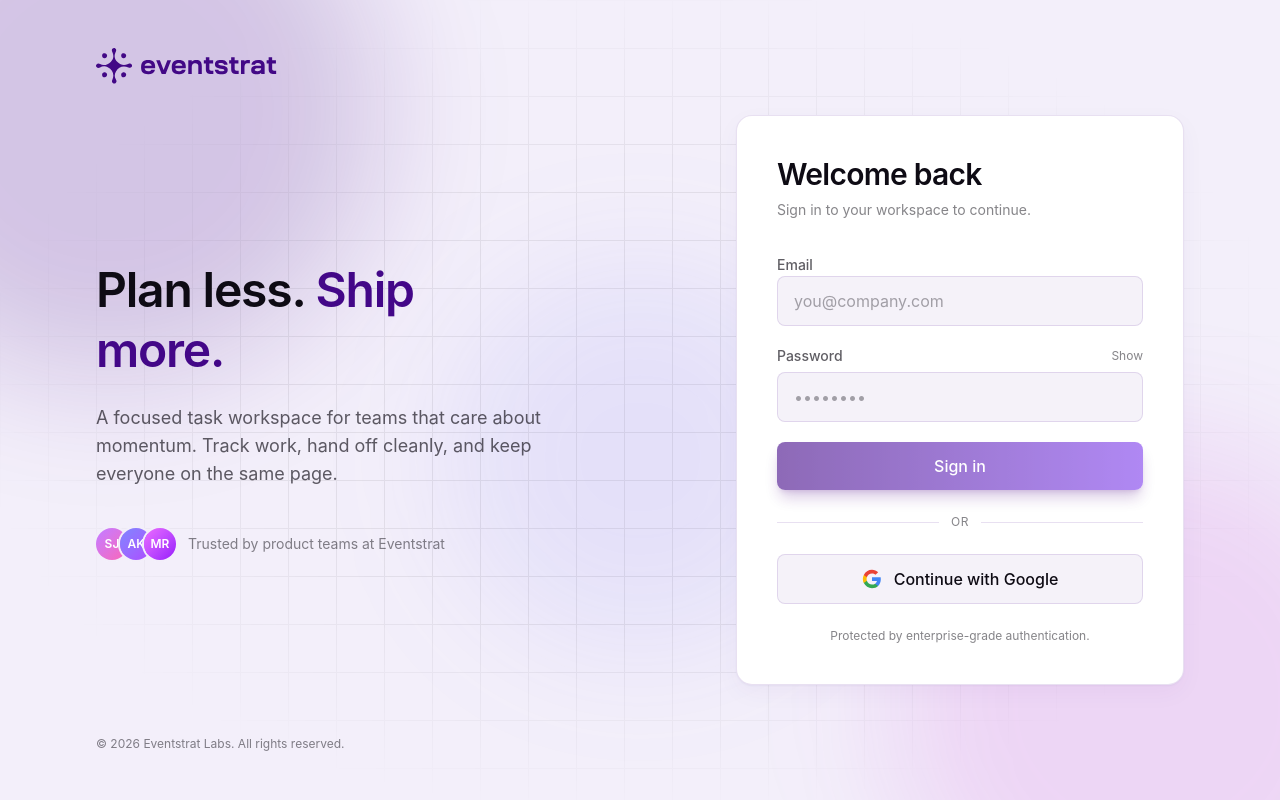
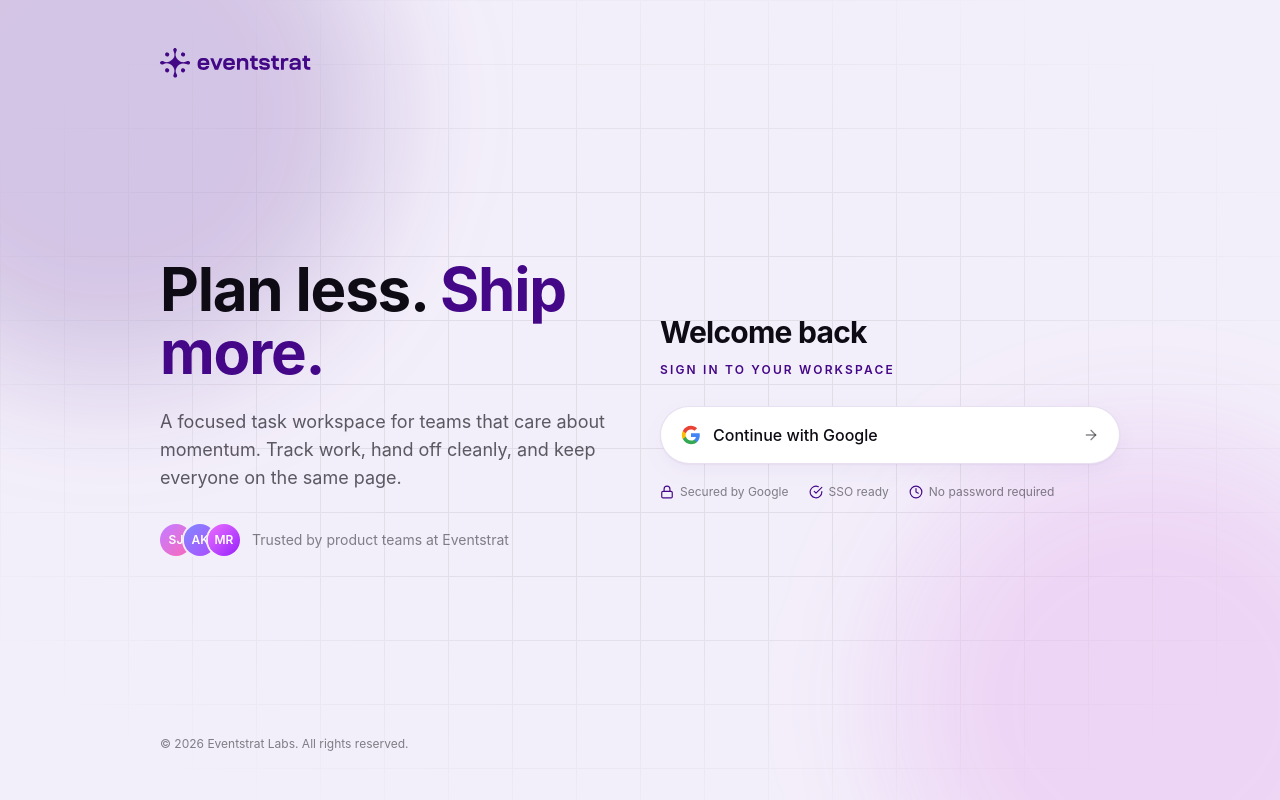
Before and after one commit to Dhruv1238/task-manager-es, a React (Vite) app: page /login in a window 1280 px wide. Built offline with nearby package versions, Linux system fonts and the light colour scheme; no server answers; the database is empty.

Commit message:
FEAT: Enhanced Login UI

```diff
--- a/src/index.css
+++ b/src/index.css
@@ -89,6 +89,27 @@
   --color-tone-pink-bg: rgb(236 72 153 / 0.18);
   --color-tone-pink-fg: #fbcfe8;
   --color-tone-pink-bd: rgb(244 114 182 / 0.45);
+}
+
+/* Slow drifting mesh-gradient orbs for the sign-in screen. */
+@keyframes mesh-drift-a {
+  0%, 100% { transform: translate3d(0, 0, 0) scale(1); }
+  33%      { transform: translate3d(8%, 6%, 0) scale(1.08); }
+  66%      { transform: translate3d(-6%, 12%, 0) scale(0.96); }
+}
+@keyframes mesh-drift-b {
+  0%, 100% { transform: translate3d(0, 0, 0) scale(1); }
+  50%      { transform: translate3d(-12%, -8%, 0) scale(1.12); }
+}
+@keyframes mesh-drift-c {
+  0%, 100% { transform: translate3d(-50%, 0, 0) scale(1); }
+  50%      { transform: translate3d(-42%, 14%, 0) scale(1.18); }
+}
+.animate-mesh-a { animation: mesh-drift-a 22s ease-in-out infinite; }
+.animate-mesh-b { animation: mesh-drift-b 28s ease-in-out infinite; }
+.animate-mesh-c { animation: mesh-drift-c 18s ease-in-out infinite; }
+@media (prefers-reduced-motion: reduce) {
+  .animate-mesh-a, .animate-mesh-b, .animate-mesh-c { animation: none; }
 }
 
 .light {
--- a/src/pages/Login.tsx
+++ b/src/pages/Login.tsx
@@ -33,6 +33,9 @@ function friendlyError(err: unknown): string | null {
   }
   return err instanceof Error ? err.message : 'Something went wrong.'
 }
+
+// Flip to `true` to re-enable email/password sign-in alongside Google.
+const SHOW_EMAIL_PASSWORD_LOGIN = false
 
 export default function Login() {
   const { user, signIn, signInWithGoogle, signInError, clearSignInError } = useAuth()
@@ -81,63 +84,64 @@ export default function Login() {
 
   return (
     <div className="relative min-h-screen overflow-hidden bg-canvas text-fg">
-      {/* Ambient gradient orbs */}
+      {/* Ambient gradient orbs (matches other shell screens) */}
       <div className="pointer-events-none absolute -left-40 -top-40 h-135 w-135 rounded-full bg-orb-a blur-3xl" />
       <div className="pointer-events-none absolute -bottom-40 -right-32 h-130 w-130 rounded-full bg-orb-b blur-3xl" />
-      <div className="pointer-events-none absolute left-1/2 top-1/3 h-95 w-95 -translate-x-1/2 rounded-full bg-orb-c blur-3xl" />
 
       {/* Subtle grid */}
       <div
+        aria-hidden="true"
         className="pointer-events-none absolute inset-0 opacity-[0.07]"
         style={{
           backgroundImage:
             'linear-gradient(var(--color-fg) 1px, transparent 1px), linear-gradient(90deg, var(--color-fg) 1px, transparent 1px)',
-          backgroundSize: '48px 48px',
-          maskImage: 'radial-gradient(ellipse at center, black 40%, transparent 75%)',
+          backgroundSize: '64px 64px',
+          maskImage: 'radial-gradient(ellipse at center, black 35%, transparent 85%)',
         }}
       />
 
-      <div className="relative z-10 grid min-h-screen lg:grid-cols-2">
-        {/* Left: brand panel */}
-        <div className="hidden p-6 sm:p-10 lg:flex lg:justify-center">
-          <div className="flex w-full max-w-md flex-col justify-between py-2">
-            <Logo height={36} className="self-start" />
-            <div className="space-y-6">
-              <h1 className="text-5xl font-semibold leading-tight tracking-tight">
+      <div className="relative z-10 grid min-h-screen grid-rows-[auto_1fr_auto] gap-10 p-6 sm:p-8 lg:px-24 lg:py-12 xl:px-40">
+        <header className="flex items-center justify-between">
+          <Logo height={30} />
+        </header>
+
+          <main className="grid items-center gap-12 lg:grid-cols-12 lg:gap-10">
+            {/* Display headline */}
+            <div className="lg:col-span-6">
+              <h1 className="text-[clamp(2rem,5vw,3.75rem)] font-bold leading-[1.05] tracking-[-0.02em]">
                 Plan less. <span className="text-brand">Ship more.</span>
               </h1>
-              <p className="text-lg text-fg-muted">
+              <p className="mt-6 max-w-md text-base text-fg-muted sm:text-lg">
                 A focused task workspace for teams that care about momentum. Track work, hand off
                 cleanly, and keep everyone on the same page.
               </p>
-              <div className="flex items-center gap-3 pt-4">
+              <div className="mt-8 flex items-center gap-3">
                 <div className="flex -space-x-2">
-                  <div className="flex h-8 w-8 items-center justify-center rounded-full bg-linear-to-br from-purple-400 to-pink-400 text-xs font-semibold text-white ring-2 ring-canvas">SJ</div>
-                  <div className="flex h-8 w-8 items-center justify-center rounded-full bg-linear-to-br from-indigo-400 to-purple-500 text-xs font-semibold text-white ring-2 ring-canvas">AK</div>
-                  <div className="flex h-8 w-8 items-center justify-center rounded-full bg-linear-to-br from-fuchsia-400 to-purple-600 text-xs font-semibold text-white ring-2 ring-canvas">MR</div>
+                  <div className="flex h-8 w-8 items-center justify-center rounded-full bg-linear-to-br from-purple-400 to-pink-400 text-xs font-semibold text-white ring-2 ring-canvas">
+                    SJ
+                  </div>
+                  <div className="flex h-8 w-8 items-center justify-center rounded-full bg-linear-to-br from-indigo-400 to-purple-500 text-xs font-semibold text-white ring-2 ring-canvas">
+                    AK
+                  </div>
+                  <div className="flex h-8 w-8 items-center justify-center rounded-full bg-linear-to-br from-fuchsia-400 to-purple-600 text-xs font-semibold text-white ring-2 ring-canvas">
+                    MR
+                  </div>
                 </div>
                 <p className="text-sm text-fg-subtle">Trusted by product teams at Eventstrat</p>
               </div>
             </div>
-            <p className="text-xs text-fg-subtle">© {new Date().getFullYear()} Eventstrat Labs. All rights reserved.</p>
-          </div>
-        </div>
 
-        {/* Right: form panel */}
-        <div className="flex items-center justify-center p-6 sm:p-10">
-          <div className="w-full max-w-md">
-            <div className="mb-8 flex justify-center lg:hidden">
-              <Logo height={32} />
-            </div>
-
-            <div className="rounded-2xl border border-line bg-card p-8 shadow-2xl backdrop-blur-xl sm:p-10">
-              <div className="mb-8">
-                <h2 className="text-3xl font-semibold tracking-tight">Welcome back</h2>
-                <p className="mt-2 text-sm text-fg-subtle">
-                  Sign in to your workspace to continue.
+            {/* Sign-in column — vertically centered alongside headline */}
+            <div className="lg:col-span-6">
+              <div className="w-full max-w-xl lg:ml-auto">
+                <h2 className="text-2xl font-bold tracking-tight sm:text-3xl">
+                  Welcome back
+                </h2>
+                <p className="mt-3 text-xs font-semibold uppercase tracking-[0.18em] text-brand">
+                  Sign in to your workspace
                 </p>
-              </div>
-
+                {SHOW_EMAIL_PASSWORD_LOGIN && (
+                  <>
                     <form
                       onSubmit={(e) => {
                         e.preventDefault()
@@ -187,15 +191,6 @@ export default function Login() {
                         />
                       </div>
 
-                {displayedError && (
-                  <div
-                    role="alert"
-                    className="pill-danger rounded-lg border px-4 py-3 text-sm"
-                  >
-                    {displayedError}
-                  </div>
-                )}
-
                       <button
                         type="submit"
                         disabled={submitting || googleSubmitting || !email || !password}
@@ -219,41 +214,82 @@ export default function Login() {
                       <span className="text-xs uppercase tracking-wider text-fg-subtle">or</span>
                       <div className="h-px flex-1 bg-line" />
                     </div>
+                  </>
+                )}
+
+                {displayedError && (
+                  <div
+                    role="alert"
+                    className="mt-6 rounded-xl border border-tone-danger-bd bg-tone-danger-bg px-4 py-3 text-sm text-tone-danger-fg"
+                  >
+                    {displayedError}
+                  </div>
+                )}
 
                 <button
                   type="button"
                   onClick={onGoogleSignIn}
                   disabled={submitting || googleSubmitting}
-                className="flex w-full items-center justify-center gap-3 rounded-lg border border-line bg-fill-2 px-4 py-3 font-medium text-fg transition hover:bg-fill-3 focus:border-brand-edge focus:ring-2 focus:ring-brand-ring disabled:cursor-not-allowed disabled:opacity-60"
+                  className="group relative mt-7 flex w-full items-center justify-between gap-3 rounded-full border border-line bg-surface px-5 py-4 text-base font-medium text-fg shadow-[0_8px_24px_-12px_rgba(0,0,0,0.4)] transition-all duration-300 hover:-translate-y-0.5 hover:border-brand-edge hover:bg-elevated hover:shadow-[0_18px_40px_-12px_var(--color-brand-ring)] focus:outline-none focus:ring-2 focus:ring-brand-ring focus:ring-offset-2 focus:ring-offset-canvas disabled:cursor-not-allowed disabled:opacity-60 disabled:hover:translate-y-0"
                 >
+                  <span className="flex items-center gap-3">
                     {googleSubmitting ? (
-                  <>
-                    <span className="h-4 w-4 animate-spin rounded-full border-2 border-line-strong border-t-fg" />
-                    <span>Signing in…</span>
-                  </>
+                      <span className="h-5 w-5 animate-spin rounded-full border-2 border-line-strong border-t-fg" />
                     ) : (
-                  <>
                       <svg className="h-5 w-5" viewBox="0 0 24 24" aria-hidden="true">
                         <path fill="#4285F4" d="M22.56 12.25c0-.78-.07-1.53-.2-2.25H12v4.26h5.92c-.26 1.37-1.04 2.53-2.21 3.31v2.77h3.57c2.08-1.92 3.28-4.74 3.28-8.09z" />
                         <path fill="#34A853" d="M12 23c2.97 0 5.46-.98 7.28-2.66l-3.57-2.77c-.98.66-2.23 1.06-3.71 1.06-2.86 0-5.29-1.93-6.16-4.53H2.18v2.84C3.99 20.53 7.7 23 12 23z" />
                         <path fill="#FBBC05" d="M5.84 14.09A6.6 6.6 0 0 1 5.5 12c0-.72.13-1.43.34-2.09V7.07H2.18A11 11 0 0 0 1 12c0 1.77.42 3.45 1.18 4.93l2.85-2.22.81-.62z" />
                         <path fill="#EA4335" d="M12 5.38c1.62 0 3.06.56 4.21 1.64l3.15-3.15C17.45 2.09 14.97 1 12 1 7.7 1 3.99 3.47 2.18 7.07l3.66 2.84C6.71 7.31 9.14 5.38 12 5.38z" />
                       </svg>
-                    <span>Continue with Google</span>
-                  </>
                     )}
+                    <span>{googleSubmitting ? 'Signing in…' : 'Continue with Google'}</span>
+                  </span>
+                  <svg
+                    className="h-4 w-4 text-fg-subtle transition-transform duration-300 group-hover:translate-x-1 group-hover:text-fg"
+                    viewBox="0 0 24 24"
+                    fill="none"
+                    stroke="currentColor"
+                    strokeWidth="2"
+                    strokeLinecap="round"
+                    strokeLinejoin="round"
+                    aria-hidden="true"
+                  >
+                    <line x1="5" y1="12" x2="19" y2="12" />
+                    <polyline points="12 5 19 12 12 19" />
+                  </svg>
                 </button>
 
-              <p className="mt-6 text-center text-xs text-fg-subtle">
-                Protected by enterprise-grade authentication.
-              </p>
-            </div>
-
-            <p className="mt-6 text-center text-xs text-fg-subtle lg:hidden">
-              © {new Date().getFullYear()} Eventstrat. All rights reserved.
-            </p>
+                <div className="mt-5 flex flex-wrap items-center gap-x-5 gap-y-2 text-xs text-fg-subtle">
+                  <span className="inline-flex items-center gap-1.5">
+                    <svg className="h-3.5 w-3.5 text-brand" viewBox="0 0 24 24" fill="none" stroke="currentColor" strokeWidth="2" strokeLinecap="round" strokeLinejoin="round" aria-hidden="true">
+                      <rect x="3" y="11" width="18" height="11" rx="2" />
+                      <path d="M7 11V7a5 5 0 0 1 10 0v4" />
+                    </svg>
+                    Secured by Google
+                  </span>
+                  <span className="inline-flex items-center gap-1.5">
+                    <svg className="h-3.5 w-3.5 text-brand" viewBox="0 0 24 24" fill="none" stroke="currentColor" strokeWidth="2" strokeLinecap="round" strokeLinejoin="round" aria-hidden="true">
+                      <path d="M22 11.08V12a10 10 0 1 1-5.93-9.14" />
+                      <polyline points="22 4 12 14.01 9 11.01" />
+                    </svg>
+                    SSO ready
+                  </span>
+                  <span className="inline-flex items-center gap-1.5">
+                    <svg className="h-3.5 w-3.5 text-brand" viewBox="0 0 24 24" fill="none" stroke="currentColor" strokeWidth="2" strokeLinecap="round" strokeLinejoin="round" aria-hidden="true">
+                      <circle cx="12" cy="12" r="10" />
+                      <polyline points="12 6 12 12 16 14" />
+                    </svg>
+                    No password required
+                  </span>
                 </div>
               </div>
+            </div>
+          </main>
+
+          <footer className="text-xs text-fg-subtle">
+            © {new Date().getFullYear()} Eventstrat Labs. All rights reserved.
+          </footer>
       </div>
     </div>
   )
```
Lines whose indentation alone changed are shown as unchanged.
